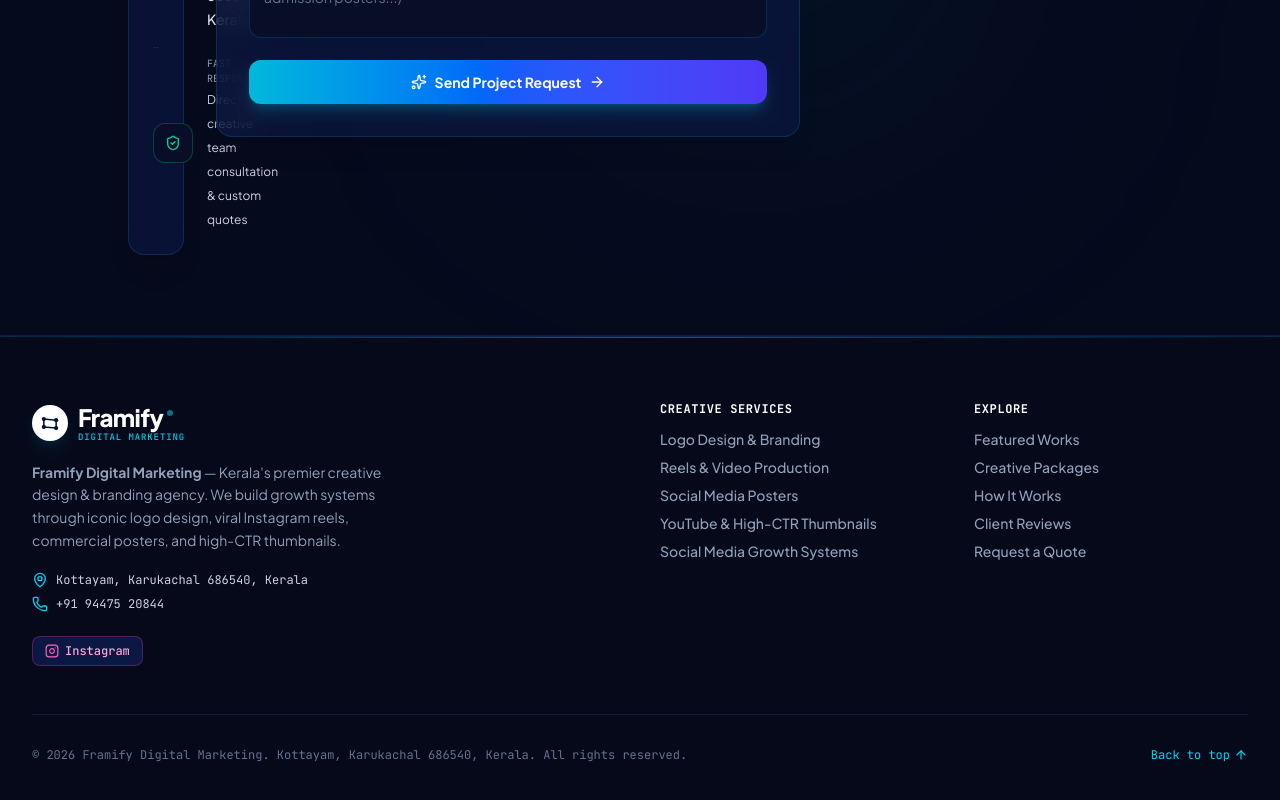
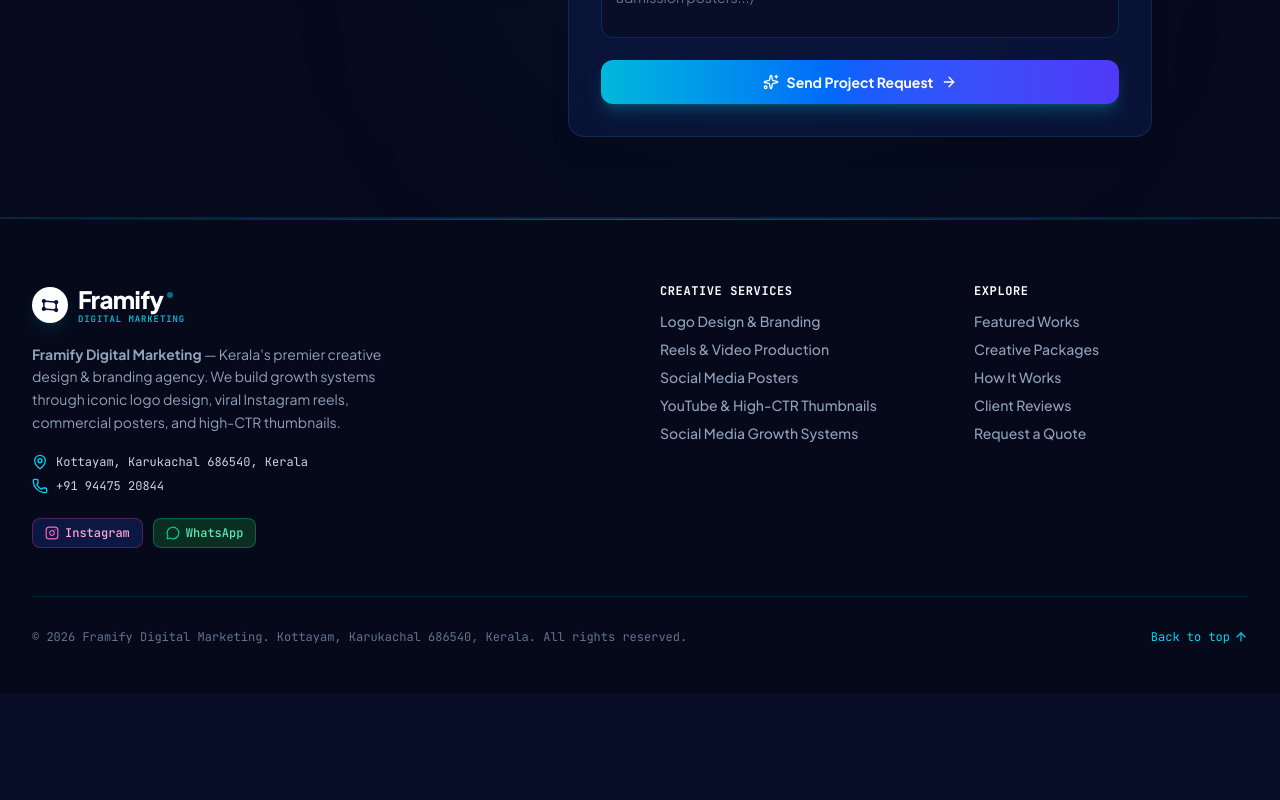
Before and after one commit to thenameisanzu/framifydigital, a Next.js app: page / in a window 1280 px wide. Shown: the part 6151-6951 px from the top of the page. After the commit the page ends 6844 px from the top, so only its background shows below. Built offline with nearby package versions, Linux system fonts and the light colour scheme.

Commit message:
Fix Contact section grid column span and add WhatsApp badge button to footer

```diff
--- a/components/ContactSection.tsx
+++ b/components/ContactSection.tsx
@@ -84,7 +84,8 @@
         </div>
 
         <div className="grid grid-cols-1 lg:grid-cols-12 gap-8 items-start max-w-5xl mx-auto">
-            {/* Direct Contact Info Card */}
+          {/* Left Column: Direct Info */}
+          <div className="lg:col-span-5 space-y-4">
             <div className="glass-card rounded-2xl p-6 border border-sky-500/20 bg-[#0c1844]/80 backdrop-blur-md space-y-4 shadow-xl">
               <h3 className="text-sm font-mono font-bold uppercase tracking-wider text-cyan-300">
                 Direct Contact
@@ -145,6 +146,7 @@
                 </div>
               </div>
             </div>
+          </div>
 
           {/* Right Column: Clean Inquiry Form */}
           <div className="lg:col-span-7">
--- a/components/Footer.tsx
+++ b/components/Footer.tsx
@@ -3,7 +3,7 @@
 import React from "react";
 import Logo from "./Logo";
 import InstagramIcon from "./InstagramIcon";
-import { ArrowUp, Phone, MapPin } from "lucide-react";
+import { ArrowUp, Phone, MapPin, MessageCircle } from "lucide-react";
 
 export function Footer() {
   const scrollToTop = () => {
@@ -37,17 +37,28 @@
               </div>
             </div>
 
-            {/* Social Link */}
-            <div className="pt-2">
+            {/* Social & Contact Actions */}
+            <div className="pt-2 flex flex-wrap items-center gap-2.5">
               <a
                 href="https://instagram.com/framifydigitalmarketing"
                 target="_blank"
                 rel="noreferrer"
-                className="inline-flex items-center gap-1.5 px-3 py-1.5 rounded-lg bg-[#0c1844] border border-pink-500/30 text-pink-300 hover:border-pink-400 transition-colors text-xs font-mono font-medium"
+                className="inline-flex items-center gap-1.5 px-3 py-1.5 rounded-lg bg-[#0c1844] border border-pink-500/30 text-pink-300 hover:border-pink-400 hover:text-white transition-colors text-xs font-mono font-medium"
                 aria-label="Instagram"
               >
                 <InstagramIcon className="size-3.5 text-pink-400" />
                 <span>Instagram</span>
+              </a>
+
+              <a
+                href="https://wa.me/919447520844"
+                target="_blank"
+                rel="noreferrer"
+                className="inline-flex items-center gap-1.5 px-3 py-1.5 rounded-lg bg-[#0a2e22] border border-emerald-500/40 text-emerald-300 hover:border-emerald-400 hover:text-white transition-colors text-xs font-mono font-medium"
+                aria-label="WhatsApp"
+              >
+                <MessageCircle className="size-3.5 text-emerald-400" />
+                <span>WhatsApp</span>
               </a>
             </div>
           </div>
```
